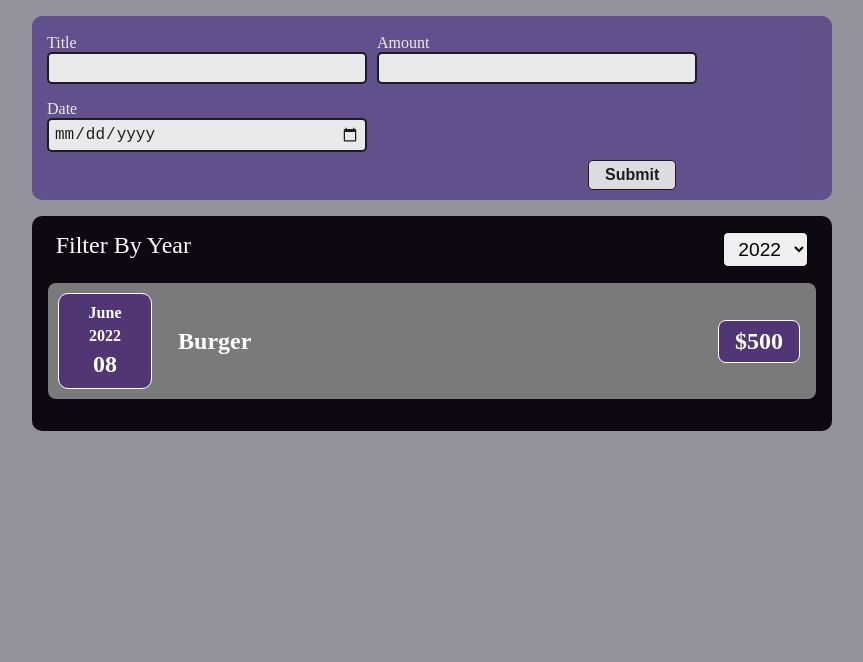
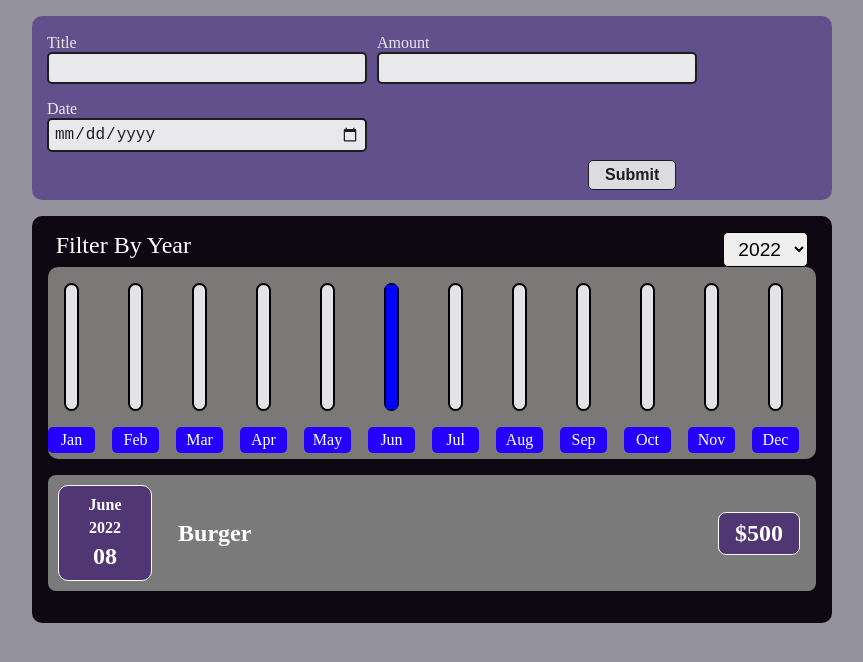
Before and after one commit to SujeetOfficialGitHub/React-Expense-Tracker, a React (Create React App) app: page / in a window 1280 px wide. Shown: the top 662 px of the page, without its empty margins (208-1071 px from the left). Built offline with nearby package versions, Linux system fonts and the light colour scheme.

Commit message:
add a expenses chart

```diff
--- a/src/App.js
+++ b/src/App.js
@@ -7,17 +7,29 @@ const initialExpenses = [
   {
     id : 1,
     title : 'Pizza',
-    amount : 200,
+    amount : 340,
     date : new Date(2020, 2, 4)
   },
   {
     id : 2,
+    title : 'Pizza',
+    amount : 700,
+    date : new Date(2020, 4, 4)
+  },
+  {
+    id : 3,
+    title : 'Pizza',
+    amount : 200,
+    date : new Date(2020, 7, 4)
+  },
+  {
+    id : 4,
     title : 'Burger',
     amount : 500,
     date : new Date(2022, 5, 8)
   },
   {
-    id : 3,
+    id : 5,
     title : 'Biryani',
     amount : 800,
     date : new Date(2023, 2, 19)
--- /dev/null
+++ b/src/component/chart/Chart.css
@@ -0,0 +1,11 @@
+.chart{
+    background: rgb(123, 120, 120);
+    width: 100%;
+    height: 12rem;
+    border-radius: 10px;
+}
+.chart-stick-container{
+    display: flex;
+    justify-content: center;
+    align-items: center;
+}
--- /dev/null
+++ b/src/component/chart/Chart.js
@@ -0,0 +1,24 @@
+import React from 'react';
+import ChartBar from './ChartBar';
+import './Chart.css';
+
+const Chart = (props ) => {
+    const dataPointValue = props.dataPoints.map(dataPoint => dataPoint.value);
+    const totalMaximum = Math.max(...dataPointValue);
+    return (
+    <div className='chart'>
+        <div className='chart-stick-container'>
+            {props.dataPoints.map((dataPoint) =>
+                <ChartBar
+                    key={dataPoint.label}
+                    value={dataPoint.value}
+                    maxValue={totalMaximum}
+                    label={dataPoint.label}
+                />
+            )}
+        </div>
+    </div>
+  )
+}
+
+export default Chart
--- /dev/null
+++ b/src/component/chart/ChartBar.css
@@ -0,0 +1,28 @@
+.chart-box{
+    display: grid;
+    width: 100%;
+    justify-content: space-between;
+}
+.chart-month{
+    background: rgb(38, 0, 255);
+    padding: 4px;
+    border-radius: 5px;
+    text-align: center;
+}
+.chart-stick{
+    height: 8rem;
+    /* color: white; */
+    width: 15px;
+    background: rgb(226, 227, 233);
+    margin: 1rem;
+    border: 2px solid black;
+    border-radius: 10px;
+    position: relative;
+
+}
+.fill{
+    background: blue;
+    position: absolute;
+    bottom: 0; left: 0; right: 0;
+    z-index: 1;
+}
--- /dev/null
+++ b/src/component/chart/ChartBar.js
@@ -0,0 +1,24 @@
+import React from 'react'
+import './ChartBar.css'
+const ChartBar = (props) => {
+  let barFillHeight = '0%';
+
+  if (props.maxValue > 0){
+    barFillHeight = Math.round((props.value / props.maxValue) * 100) + '%';
+  }
+  console.log(props.value, props.maxValue)
+  return (
+    <>
+    <div className='chart-box'>
+      <div className="chart-stick">
+          <div className="fill" style={{height: barFillHeight}}></div>
+      </div>
+      <div className='chart-month'>
+        {props.label}
+      </div>
+    </div>
+    </>
+  )
+}
+
+export default ChartBar
--- a/src/component/expenses/Expenses.js
+++ b/src/component/expenses/Expenses.js
@@ -1,4 +1,5 @@
 import React, { useState } from 'react'
+import ExpensesChart from './ExpensesChart';
 import './Expenses.css'
 import ExpensesFilter from './ExpensesFilter'
 import ExpensesLIst from './ExpensesLIst';
@@ -28,6 +29,7 @@ const Expenses = (props) => {
         {filteredExpenses.length>0 && filteredExpenses.map((expenseItem) => (
           <ExpensesItem key={expenseItem.id} expenses={expenseItem} />
         ))} */}
+        <ExpensesChart expenses={filteredExpenses} />
         <ExpensesLIst expenses={filteredExpenses} />
     </div>
   )
--- /dev/null
+++ b/src/component/expenses/ExpensesChart.js
@@ -0,0 +1,29 @@
+import React from 'react';
+
+import Chart from '../chart/Chart';
+
+const ExpensesChart = (props) => {
+  const chartDataPoints = [
+    { label: 'Jan', value: 0 },
+    { label: 'Feb', value: 0 },
+    { label: 'Mar', value: 0 },
+    { label: 'Apr', value: 0 },
+    { label: 'May', value: 0 },
+    { label: 'Jun', value: 0 },
+    { label: 'Jul', value: 0 },
+    { label: 'Aug', value: 0 },
+    { label: 'Sep', value: 0 },
+    { label: 'Oct', value: 0 },
+    { label: 'Nov', value: 0 },
+    { label: 'Dec', value: 0 },
+  ];
+
+  for (const expense of props.expenses) {
+    const expenseMonth = expense.date.getMonth(); // starting at 0 => January => 0
+    chartDataPoints[expenseMonth].value += expense.amount;
+  }
+
+  return <Chart dataPoints={chartDataPoints} />;
+};
+
+export default ExpensesChart;
```
